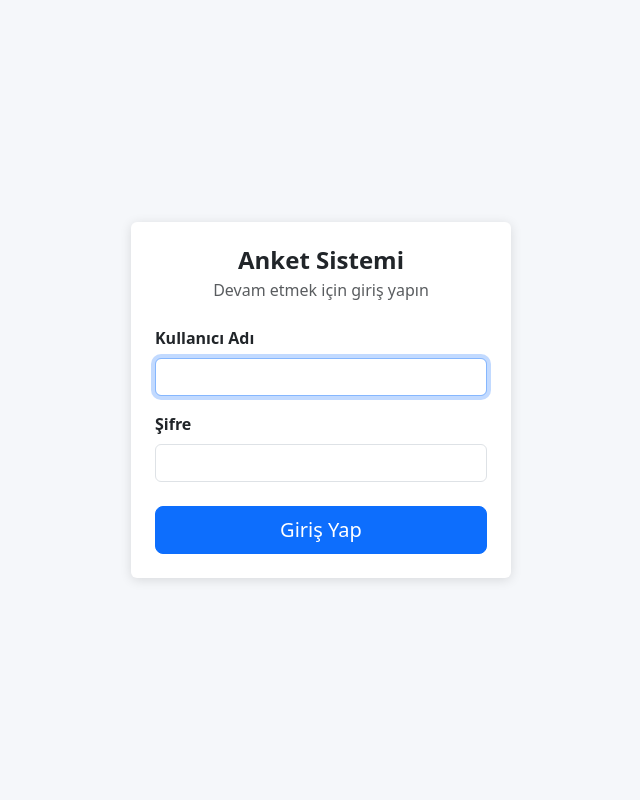
After one commit to dogukandodokan-stack/anket-uygulamasi, a Django app: page /hesap/login/ in a window 1280 px wide. The commit adds this page. Shown: the whole page, without its empty margins (319-959 px from the left). Run offline with Django 5.2, Linux system fonts and the light colour scheme.

Commit message:
feat: kullanıcı girişi zorunluluğu eklendi

```diff
--- a/config/settings.py
+++ b/config/settings.py
@@ -117,3 +117,7 @@ USE_TZ = True
 # https://docs.djangoproject.com/en/6.0/howto/static-files/
 
 STATIC_URL = 'static/'
+
+LOGIN_URL = '/hesap/login/'
+LOGIN_REDIRECT_URL = '/'
+LOGOUT_REDIRECT_URL = '/hesap/login/'
--- a/config/urls.py
+++ b/config/urls.py
@@ -4,5 +4,6 @@ from django.urls import path, include
 urlpatterns = [
     path('admin/', admin.site.urls),
     path('nested_admin/', include('nested_admin.urls')),
+    path('hesap/', include('django.contrib.auth.urls')),
     path('', include('survey.urls')),
 ]
--- a/manage.py
+++ b/manage.py
@@ -12,7 +12,7 @@ def main():
     except ImportError as exc:
         raise ImportError(
             "Couldn't import Django. Are you sure it's installed and "
-            "available on your PYTHONPATH environment variable? Did you "
+            "available on your PYTHONPATH environment variable? Did you"
             "forget to activate a virtual environment?"
         ) from exc
     execute_from_command_line(sys.argv)
--- /dev/null
+++ b/survey/templates/registration/login.html
@@ -0,0 +1,41 @@
+<!DOCTYPE html>
+<html lang="tr">
+<head>
+    <meta charset="UTF-8">
+    <meta name="viewport" content="width=device-width, initial-scale=1.0">
+    <title>Giriş Yap — Anket Sistemi</title>
+    <link href="https://cdn.jsdelivr.net/npm/bootstrap@5.3.3/dist/css/bootstrap.min.css" rel="stylesheet">
+    <style>
+        body { background-color: #f5f7fa; }
+    </style>
+</head>
+<body>
+    <div class="d-flex align-items-center justify-content-center min-vh-100">
+        <div class="card" style="width:380px;border:none;box-shadow:0 2px 12px rgba(0,0,0,0.12);">
+            <div class="card-body p-4">
+                <h4 class="mb-1 fw-bold text-center">Anket Sistemi</h4>
+                <p class="text-center text-muted mb-4">Devam etmek için giriş yapın</p>
+
+                {% if form.errors %}
+                <div class="alert alert-danger py-2">Kullanıcı adı veya şifre hatalı.</div>
+                {% endif %}
+
+                <form method="post">
+                    {% csrf_token %}
+                    <div class="mb-3">
+                        <label class="form-label fw-semibold">Kullanıcı Adı</label>
+                        <input type="text" name="username" class="form-control" autofocus required>
+                    </div>
+                    <div class="mb-4">
+                        <label class="form-label fw-semibold">Şifre</label>
+                        <input type="password" name="password" class="form-control" required>
+                    </div>
+                    <div class="d-grid">
+                        <button type="submit" class="btn btn-primary btn-lg">Giriş Yap</button>
+                    </div>
+                </form>
+            </div>
+        </div>
+    </div>
+</body>
+</html>
--- a/survey/views.py
+++ b/survey/views.py
@@ -1,12 +1,15 @@
 from django.shortcuts import render, get_object_or_404, redirect
+from django.contrib.auth.decorators import login_required
 from .models import Survey, Response, Answer
 
 
+@login_required
 def survey_list(request):
     surveys = Survey.objects.filter(is_active=True).order_by("-created_at")
     return render(request, "survey/list.html", {"surveys": surveys})
 
 
+@login_required
 def survey_detail(request, pk):
     survey = get_object_or_404(Survey, pk=pk, is_active=True)
     questions = survey.questions.prefetch_related("choices").all()
@@ -56,6 +59,7 @@ def survey_detail(request, pk):
     })
 
 
+@login_required
 def thank_you(request, pk):
     survey = get_object_or_404(Survey, pk=pk)
     return render(request, "survey/thank_you.html", {"survey": survey})
```
Also changed, not shown: survey/templates/survey/base.html (+9 -0 lines).
